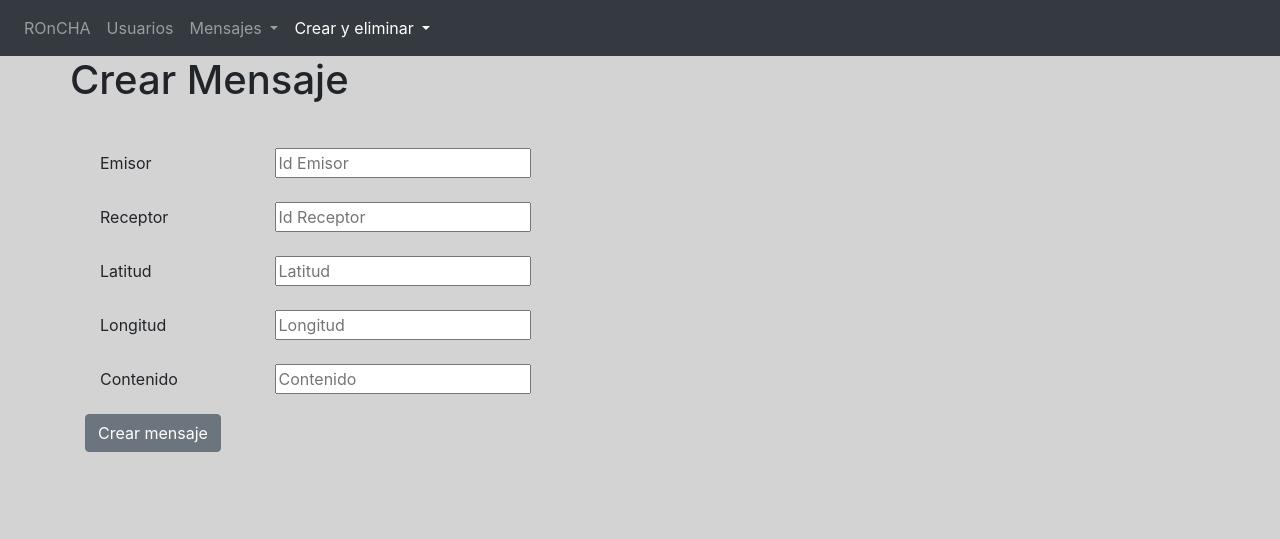
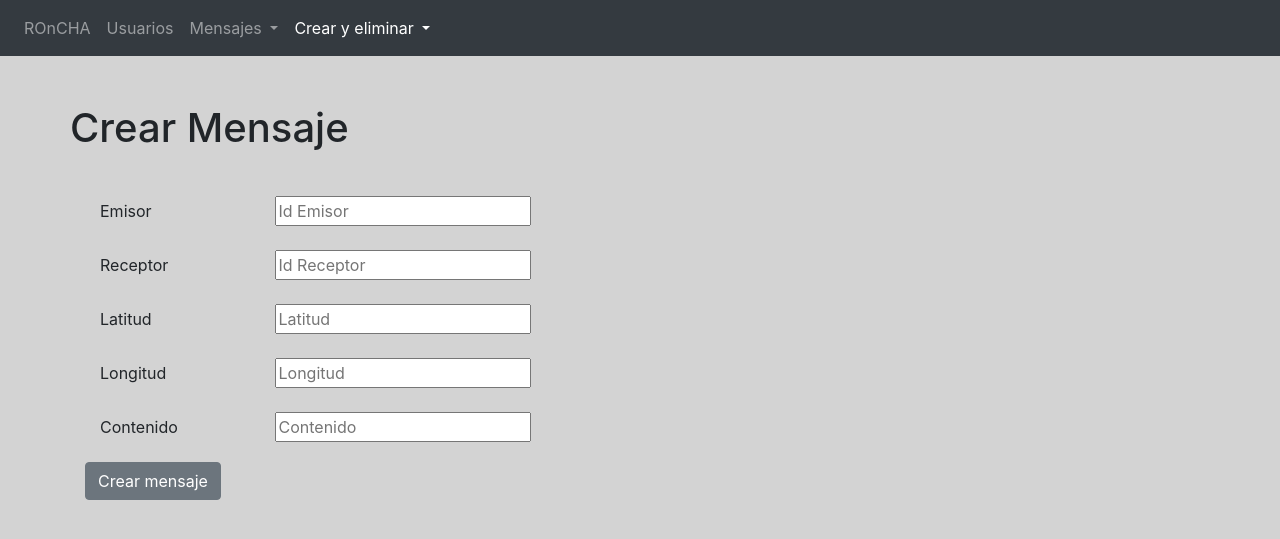
Before and after one commit to AlexanderBarrera/BDgrupo, a Flask app: page /mensajescreate in a window 1280 px wide. Shown: the top 539 px of the page. Run offline with Flask 2, Linux system fonts and the light colour scheme; parts of the project's set-up code (start-up, migrations or seed data) failed here and were passed over; some libraries are stand-ins or nearby versions.

Commit message:
last fixes

```diff
--- a/entrega 4/main.py
+++ b/entrega 4/main.py
@@ -105,7 +105,7 @@ def create_mensaje():
     result = mensajes.insert_one(new_mens)
     # Creo el mensaje resultado
     if (result):
-        message = "mensaje creado"
+        message = "Mensaje creado"
         success = True
     else:
         message = "No se pudo crear el mensaje"
--- a/entrega 4/templates/base.html
+++ b/entrega 4/templates/base.html
@@ -46,8 +46,8 @@
         <h1>
             <div class='container header-title'>
               <div class='row'>
-                  <div class='center-block'>
-                    {% block header %}{% endblock %}
+                  <div class='center-block'><br>
+                    {% block header %}<br>{% endblock %}
                   </div>
               </div>
             </div>
@@ -57,6 +57,6 @@
         <div class="flash">{{ message }}</div>
     {% endfor %}
     <div class='container'><br>
-        {% block content %}{% endblock %}
+        {% block content %}<br>{% endblock %}
     </div>
 </section>
```
Also changed, not shown: entrega 4/templates/mensaje_creado.html (+3 -5 lines), entrega 4/README.md.
